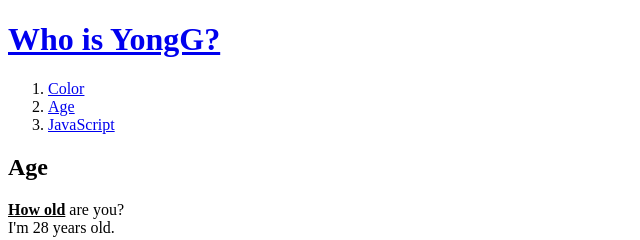
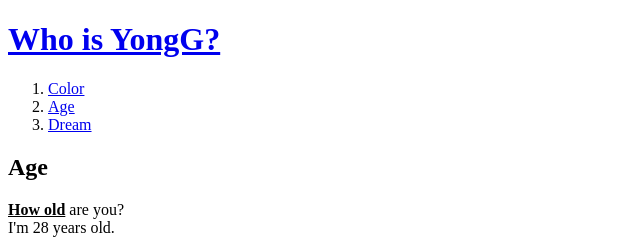
Before and after one commit to YongG-Jiyong/web1, a plain HTML site: page 2.html in a window 1280 px wide. Shown: the full height of the page, 0-640 px from the left. Drawn offline with Linux system fonts and the light colour scheme.

Commit message:
Update 2.html

```diff
--- a/2.html
+++ b/2.html
@@ -9,7 +9,7 @@
   <ol>
     <li><a href="1.html">Color</a></li>
     <li><a href="2.html">Age</a></li>
-    <li><a href="3.html">JavaScript</a></li>
+    <li><a href="3.html">Dream</a></li>
   </ol>
   <h2>Age</h2>
   <p><strong><u>How old</u></strong> are you?<br>
```
